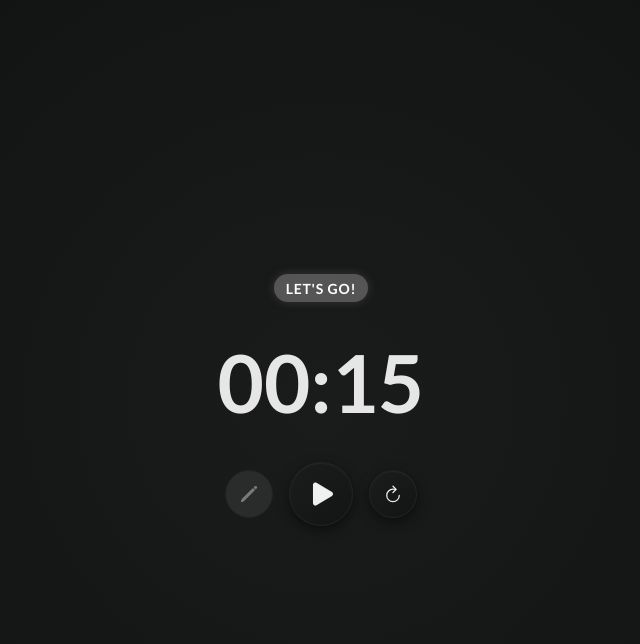
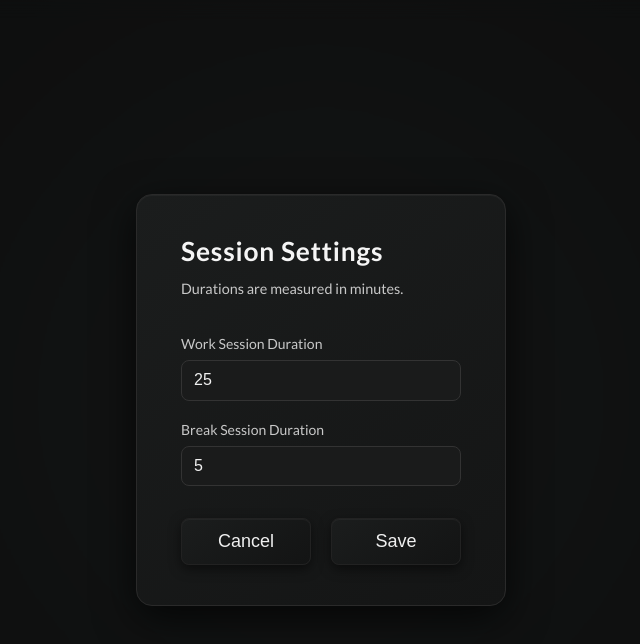
Before and after one commit to madebytheo/Time-25, a plain HTML site: page index.html in a window 1280 px wide. Both pictures are taken after a click on the button 568 px from the left and 494 px from the top of the page. Shown: the whole page, without its empty margins (319-959 px from the left). Drawn offline with nearby package versions, Linux system fonts and the light colour scheme.

Commit message:
implement configurable work/break lengths

```diff
--- a/app.js
+++ b/app.js
@@ -15,6 +15,13 @@ class Timer {
   #badgeEl;
   #resetBtnEl;
   #alarmAudio;
+  #editBtnEl;
+  #modalEl;
+  #modalOverlayEl;
+  #modalCancelBtnEl;
+  #modalSaveBtnEl;
+  #modalWorkInputEl;
+  #modalBreakInputEl;
 
   /**
    * @param {Object} of options (optional) - config for selectors and session lengths
@@ -25,9 +32,16 @@ class Timer {
     playPauseIconSelector = "#play-pause-button-icon",
     badgeSelector = "#session-badge",
     resetBtnSelector = "#reset-button",
-    workSessionLength = 0.25,
-    breakSessionLength = 0.25,
+    workSessionLength = 25,
+    breakSessionLength = 5,
     alarmSrc = "./assets/alarms/funny-alarm.mp3",
+    editBtnSelector = "#edit-button",
+    modalSelector = "#settings-modal",
+    modalOverlaySelector = "#settings-overlay",
+    modalCancelBtnSelector = "#cancel-settings",
+    modalSaveBtnSelector = "#save-settings",
+    modalWorkInputSelector = "#work-length",
+    modalBreakInputSelector = "#break-length",
   } = {}) {
     // state
     this.#workLength = workSessionLength;
@@ -43,6 +57,13 @@ class Timer {
     this.#badgeEl = document.querySelector(badgeSelector);
     this.#resetBtnEl = document.querySelector(resetBtnSelector);
     this.#alarmAudio = new Audio(alarmSrc);
+    this.#editBtnEl = document.querySelector(editBtnSelector);
+    this.#modalEl = document.querySelector(modalSelector);
+    this.#modalOverlayEl = document.querySelector(modalOverlaySelector);
+    this.#modalCancelBtnEl = document.querySelector(modalCancelBtnSelector);
+    this.#modalSaveBtnEl = document.querySelector(modalSaveBtnSelector);
+    this.#modalWorkInputEl = document.querySelector(modalWorkInputSelector);
+    this.#modalBreakInputEl = document.querySelector(modalBreakInputSelector);
     // ui initialization
     this.#updateDisplayTime();
     this.#setPlayPauseIconElVariant("play");
@@ -51,14 +72,14 @@ class Timer {
     this.#bindEvents();
   }
 
-  start() {
+  #start() {
     if (this.#running) return;
     this.#running = true;
     this.#setPlayPauseIconElVariant("pause");
-    this.#badgeEl.classList.add("running");
+    this.#timerEl.classList.add("running");
     this.#sessionInterval = setInterval(() => this.#tick(), this.#second);
   }
-  pause() {
+  #pause() {
     if (!this.#running) return;
     clearInterval(this.#sessionInterval);
     this.#sessionInterval = null;
@@ -66,8 +87,8 @@ class Timer {
     this.#setPlayPauseIconElVariant("play");
     this.#timerEl.classList.remove("running");
   }
-  reset() {
-    this.pause();
+  #reset() {
+    this.#pause();
     this.#isWorkSession = true;
     this.#remainingSeconds = this.#workLength * this.#minute;
     this.#updateDisplayTime();
@@ -75,11 +96,6 @@ class Timer {
     this.#alarmAudio.pause();
     this.#alarmAudio.currentTime = 0;
   }
-  isRunning() {
-    return this.#running;
-  }
-
-  // private methods
   #tick() {
     if (this.#remainingSeconds > 0) {
       this.#remainingSeconds--;
@@ -96,7 +112,7 @@ class Timer {
     this.#remainingSeconds = length * this.#minute;
     this.#updateBadgeElState(badgeText, badgeState);
     this.#updateDisplayTime();
-    this.start();
+    this.#start();
   }
   #updateDisplayTime() {
     const mm = String(Math.floor(this.#remainingSeconds / 60)).padStart(2, "0");
@@ -130,7 +146,7 @@ class Timer {
         this.#alarmAudio.pause();
       }
       // play pause functionality for timerEl
-      this.#running ? this.pause() : this.start();
+      this.#running ? this.#pause() : this.#start();
       if (this.#running) {
         const badgeText = this.#isWorkSession ? "Work" : "Break";
         const badgeState = this.#isWorkSession ? "work" : "break";
@@ -140,7 +156,34 @@ class Timer {
     this.#alarmAudio.addEventListener("ended", () => {
       this.#switchSession();
     });
-    this.#resetBtnEl.addEventListener("click", () => this.reset());
+    this.#resetBtnEl.addEventListener("click", () => this.#reset());
+    this.#editBtnEl.addEventListener("click", () => {
+      this.#modalEl.classList.add("active");
+    });
+    // TODO: figure out reusable method for below
+    this.#modalOverlayEl.addEventListener("click", () => {
+      this.#modalEl.classList.remove("active");
+    });
+    this.#modalCancelBtnEl.addEventListener("click", () => {
+      this.#modalEl.classList.remove("active");
+    });
+    //! not part of comment mentioned above
+    this.#modalSaveBtnEl.addEventListener("click", () => {
+      const workMinutes = Number(this.#modalWorkInputEl.value);
+      const breakMinutes = Number(this.#modalBreakInputEl.value);
+
+      if (typeof workMinutes === "number" && typeof breakMinutes === "number") {
+        this.#setSessionLength(workMinutes, breakMinutes);
+      } else {
+        console.error("Error settings session lengths!");
+      }
+    });
+  }
+  #setSessionLength(workLength, breakLength) {
+    this.#workLength = workLength;
+    this.#breakLength = breakLength;
+    this.#modalEl.classList.remove("active");
+    this.#reset();
   }
 }
 
--- a/index.html
+++ b/index.html
@@ -13,7 +13,7 @@
       <p class="timer" id="timer"></p>
 
       <div class="app-buttons">
-        <button class="button button--small" disabled>
+        <button class="button button--small" id="edit-button">
           <ion-icon name="pencil" class="button-icon"></ion-icon>
         </button>
         <button class="button" id="play-pause-button">
@@ -29,6 +29,47 @@
       </div>
     </main>
 
+    <div class="modal" id="settings-modal">
+      <div class="modal-overlay" id="settings-overlay"></div>
+      <div class="modal-content">
+        <h2 class="modal-title">Session Settings</h2>
+
+        <p class="modal-disclaimer">Durations are measured in minutes.</p>
+
+        <div class="modal-field">
+          <label for="work-length">Work Session Duration</label>
+          <input
+            type="number"
+            name="work-length"
+            id="work-length"
+            min="1"
+            max="120"
+            value="25"
+          />
+        </div>
+        <div class="modal-field">
+          <label for="break-length">Break Session Duration</label>
+          <input
+            type="number"
+            name="break-length"
+            id="break-length"
+            min="1"
+            max="60"
+            value="5"
+          />
+        </div>
+
+        <div class="modal-actions">
+          <button class="button button--rectangular" id="cancel-settings">
+            Cancel
+          </button>
+          <button class="button button--rectangular" id="save-settings">
+            Save
+          </button>
+        </div>
+      </div>
+    </div>
+
     <script
       type="module"
       src="https://unpkg.com/ionicons@7.1.0/dist/ionicons/ionicons.esm.js"
--- a/styles.css
+++ b/styles.css
@@ -115,6 +115,13 @@ main {
   --size: 3rem;
   font-size: 1.25rem;
 }
+.button--rectangular {
+  border-radius: 0.5rem;
+  width: 100%;
+  height: unset;
+  padding: 0.75rem 1rem;
+  font-size: 1.125rem;
+}
 .button:hover:not(:disabled) {
   background: linear-gradient(145deg, #202222, #161717);
   box-shadow: inset 0 1px 1px rgba(255, 255, 255, 0.08),
@@ -138,3 +145,85 @@ main {
 .fix-off-center {
   margin-left: 3px;
 }
+
+.modal {
+  position: fixed;
+  inset: 0;
+  display: none;
+  justify-content: center;
+  align-items: center;
+  z-index: 10;
+}
+.modal.active {
+  display: flex;
+}
+.modal-overlay {
+  position: absolute;
+  inset: 0;
+  background: rgba(0, 0, 0, 0.25);
+  backdrop-filter: blur(10px);
+}
+.modal-content {
+  position: relative;
+  background: linear-gradient(145deg, #1b1d1d, #141515);
+  border: 1px solid #2a2a2a;
+  border-radius: 1rem;
+  padding: 2.5rem 2.75rem;
+  box-shadow: 0 12px 40px rgba(0, 0, 0, 0.7),
+    inset 0 1px 1px rgba(255, 255, 255, 0.05);
+  color: #f5f5f5;
+  min-width: 280px;
+  max-width: 90vw; /* prevents overexpansion on mobile */
+  animation: modalFadeIn 0.3s ease forwards;
+}
+.modal-title {
+  font-size: 1.65rem;
+  margin: 0 0 0.75rem;
+  letter-spacing: 0.03em;
+}
+.modal-disclaimer {
+  margin: 0 0 2.25rem;
+  font-size: 0.9rem;
+  color: #c8c8c8;
+  line-height: 1.4;
+}
+.modal-field {
+  display: flex;
+  flex-direction: column;
+  gap: 0.5rem;
+  margin-bottom: 1.25rem;
+}
+.modal-field label {
+  font-size: 0.875rem;
+  color: #c8c8c8;
+}
+.modal-field input {
+  background: #1a1b1b;
+  border: 1px solid #333;
+  border-radius: 0.5rem;
+  color: #f0f0f0;
+  padding: 0.65rem 0.75rem;
+  font-size: 1rem;
+  transition: border-color 0.2s ease, box-shadow 0.2s ease;
+}
+.modal-field input:focus {
+  border-color: #f5f5f5;
+  box-shadow: 0 0 6px rgba(255, 255, 255, 0.1);
+  outline: none;
+}
+.modal-actions {
+  display: flex;
+  justify-content: flex-end;
+  gap: 1.25rem;
+  margin-top: 2rem;
+}
+@keyframes modalFadeIn {
+  from {
+    opacity: 0;
+    transform: translateY(15px);
+  }
+  to {
+    opacity: 1;
+    transform: translateY(0);
+  }
+}
```
